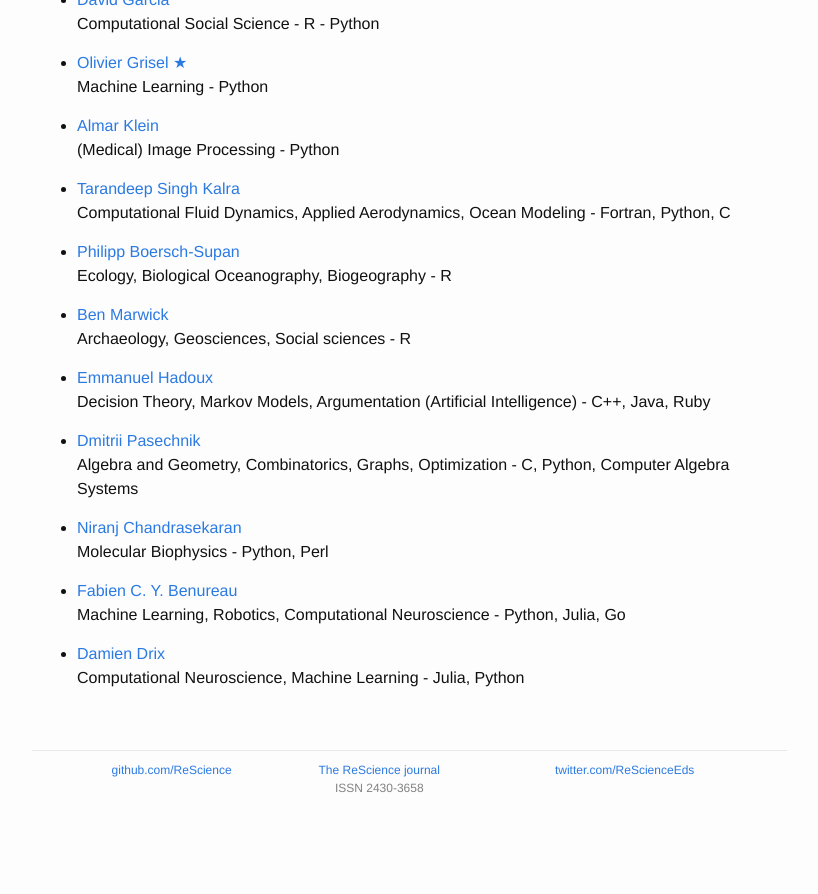
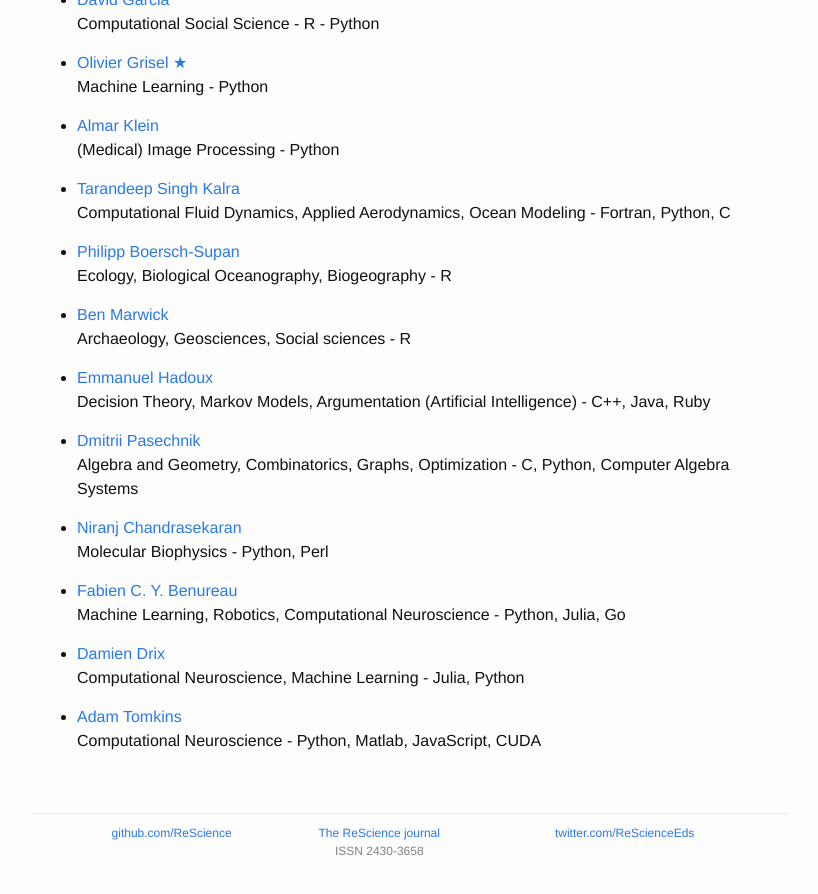
Before and after one commit to ReScience/rescience.github.io, a Jekyll site: the page built from 04-board.md, in a window 1280 px wide and 900 px high, scrolled down 3306 px. Shown: the top 894 px of the window, without its empty margins (223-1041 px from the left). Built offline with Jekyll 4.4.1, drawn with Linux system fonts in a browser that asks for light colours; before the commit the page ends 4143 px from its top, so only the background shows below that.

Commit message:
Updated board

```diff
--- a/04-board.md
+++ b/04-board.md
@@ -202,3 +202,6 @@ accepts submissions in other open source languages.
 
 * [Damien Drix](https://github.com/damiendr)
   Computational Neuroscience, Machine Learning - Julia, Python
+
+* [Adam Tomkins](https://github.com/AdamRTomkins)
+  Computational Neuroscience - Python, Matlab, JavaScript, CUDA
```
